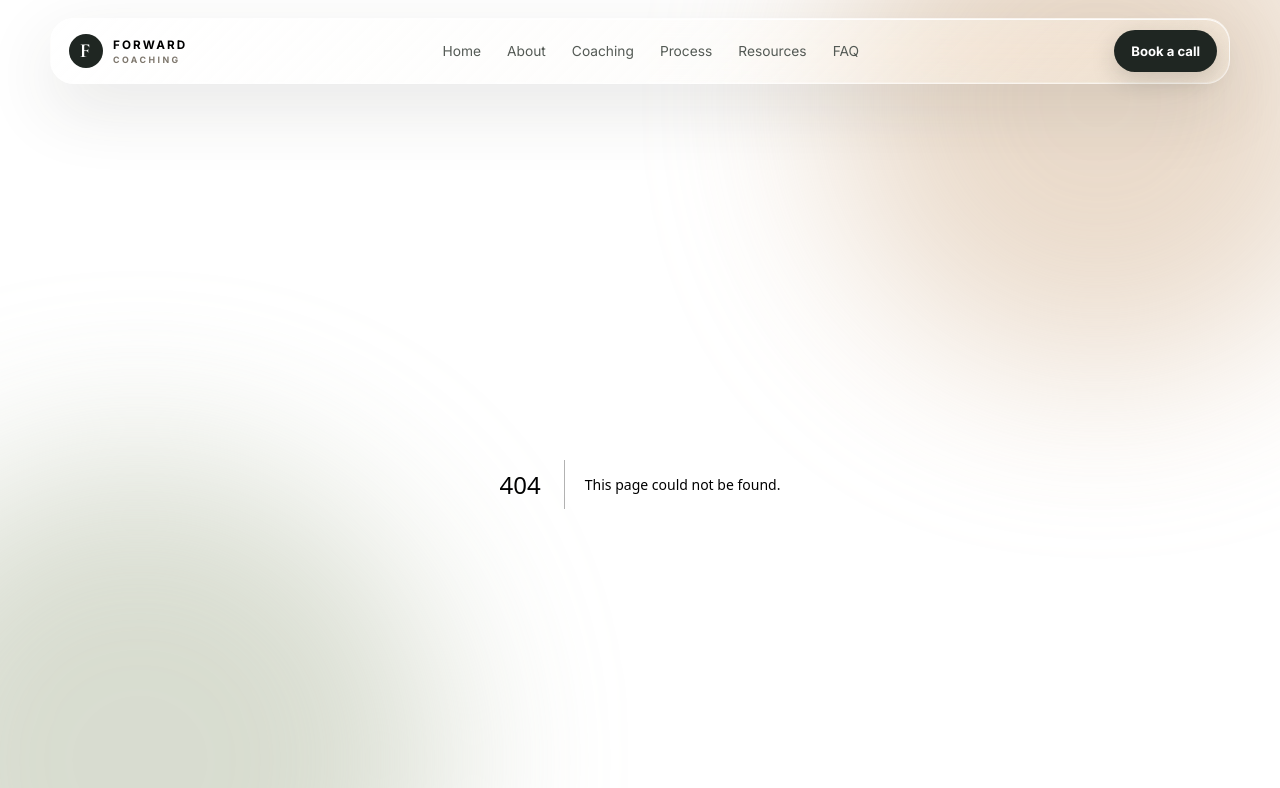
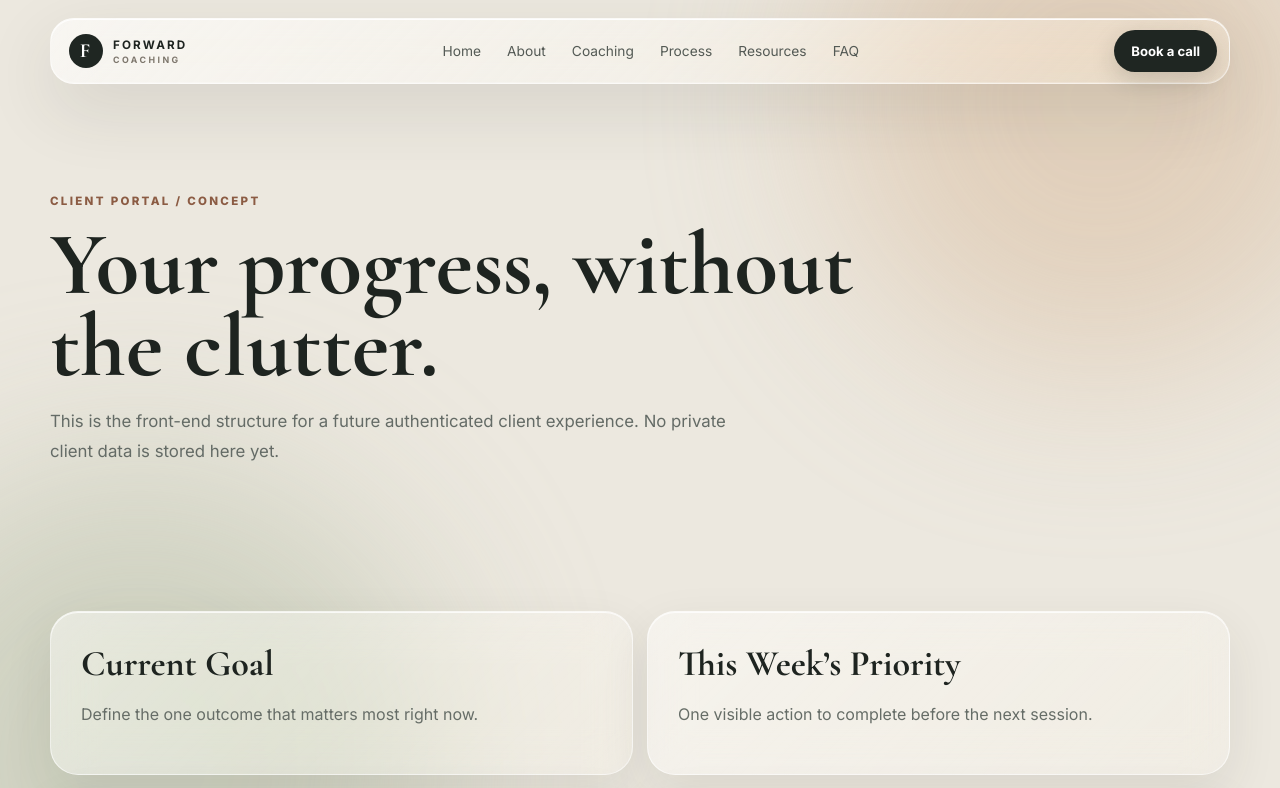
Before and after one commit to kstring00/life-coach, a Next.js app: page /portal in a window 1280 px wide. Before the commit this address had no page. Shown: the top 788 px of the page. Built offline with nearby package versions, Linux system fonts and the light colour scheme.

Commit message:
Add future client portal shell

```diff
--- /dev/null
+++ b/app/portal/page.tsx
@@ -0,0 +1,3 @@
+const cards=[['Current Goal','Define the one outcome that matters most right now.'],['This Week’s Priority','One visible action to complete before the next session.'],['Next Session','Calendar integration placeholder.'],['Action Items','Track commitments from the last session.'],['Recent Reflection','Capture what worked, what did not, and what changed.'],['Resources','Worksheets, notes, and coaching tools.']];
+export const metadata={title:'Client Portal'};
+export default function PortalPage(){return <main><section className="section-shell page-hero"><p className="eyebrow">CLIENT PORTAL / CONCEPT</p><h1>Your progress, without the clutter.</h1><p>This is the front-end structure for a future authenticated client experience. No private client data is stored here yet.</p></section><section className="section-shell section-pad content-grid">{cards.map(([title,copy])=><article className="content-card glass" key={title}><h2>{title}</h2><p>{copy}</p></article>)}</section></main>}
```
